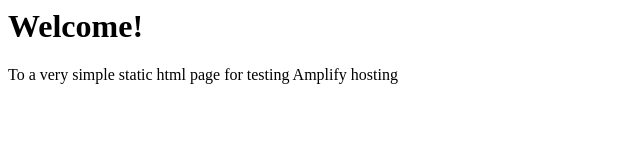
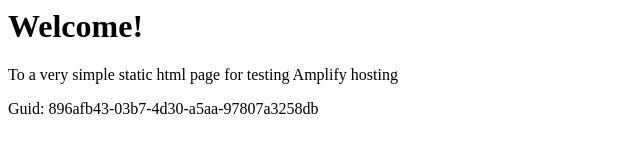
Before and after one commit to aws-aemilia-pdx/Github-PR-Commit-Integration-Test-DoNotTouch-GitHubAutoBuildCanaryTest-v1-preprod-us-west-2, a website: page src/index.html in a window 1280 px wide. Shown: the whole page, without its empty margins (0-640 px from the left). Drawn offline with Linux system fonts and the light colour scheme.

Commit message:
commit from integ tests

```diff
--- a/src/index.html
+++ b/src/index.html
@@ -1,3 +1,5 @@
+
+
 <html lang="en">
 
 <head>
@@ -10,6 +12,6 @@
 <body>
     <h1>Welcome!</h1>
     <p>To a very simple static html page for testing Amplify hosting</p>
-</body>
+    <p>Guid: 896afb43-03b7-4d30-a5aa-97807a3258db</p></body>
 
 </html>
```
